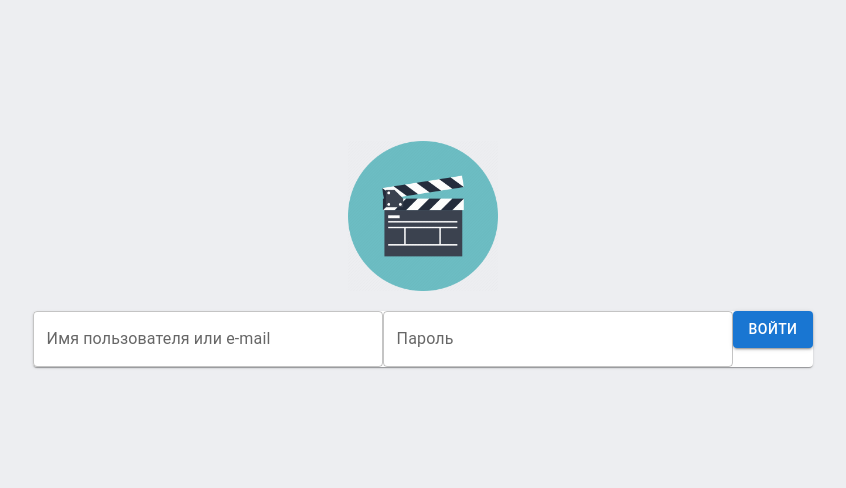
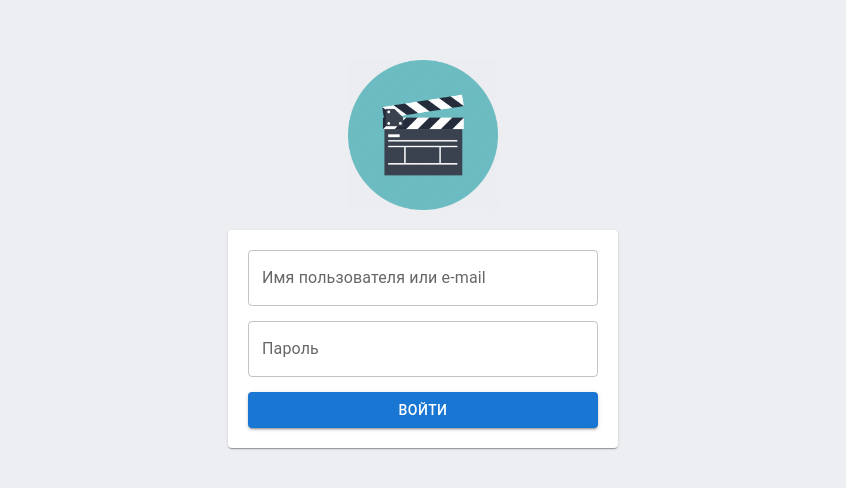
Before and after one commit to foxsheldin/my-favorite-movies-front, a React (Create React App) app: page / in a window 1280 px wide. Shown: the part 146-634 px from the top of the page, without its empty margins (217-1063 px from the left). Built offline with nearby package versions, Linux system fonts and the light colour scheme.

Commit message:
fix: CustomizerPaper

```diff
--- a/src/components/AuthForm/index.tsx
+++ b/src/components/AuthForm/index.tsx
@@ -6,7 +6,7 @@ import { useNavigate } from "react-router-dom";
 import {
   CustomizedTextField,
   CustomizedTypography,
-  stylesPaper,
+  CustomizedPaper,
 } from "./styles";
 import {
   composeValidators,
@@ -42,7 +42,7 @@ const AuthForm = () => {
               {authError}
             </CustomizedTypography>
           )}
-          <Paper sx={stylesPaper}>
+          <CustomizedPaper>
             <Field<string>
               name="username"
               validate={composeValidators(
@@ -75,7 +75,7 @@ const AuthForm = () => {
             <Button variant="contained" type="submit">
               Войти
             </Button>
-          </Paper>
+          </CustomizedPaper>
         </form>
       )}
     />
```
